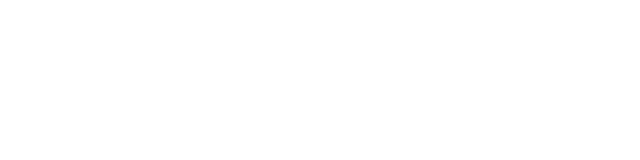
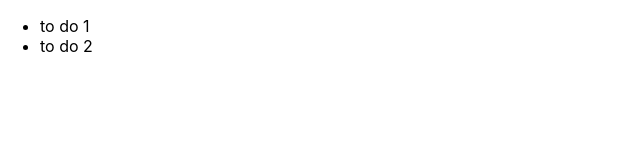
Before and after one commit to EnzoSeason/typescript-tuto, a React (Create React App) app in the folder react-ts/: page / in a window 1280 px wide. Shown: the top 160 px of the page, without its empty margins (0-640 px from the left). Built offline with nearby package versions, Linux system fonts and the light colour scheme.

Commit message:
init todo list

```diff
--- a/react-ts/src/App.tsx
+++ b/react-ts/src/App.tsx
@@ -1,8 +1,15 @@
 import React from 'react';
+import TodoList from './components/TodoList';
 
-function App() {
+const App: React.FC = () => {
+  const todos = [
+    {id: "t1", text: "to do 1"},
+    {id: "t2", text: "to do 2"},
+  ];
+
   return (
     <div className="App">
+      <TodoList items={todos}/>
     </div>
   );
 }
--- /dev/null
+++ b/react-ts/src/components/TodoList.tsx
@@ -0,0 +1,16 @@
+import React from 'react';
+
+interface ToDoListProps {
+    items: {
+        id: string;
+        text: string;
+    }[];
+}
+
+const todoList: React.FC<ToDoListProps> = props => {
+    return <ul>
+        {props.items.map(todo => <li key={todo.id}>{todo.text}</li>)}
+    </ul>;
+};
+
+export default todoList;
```
